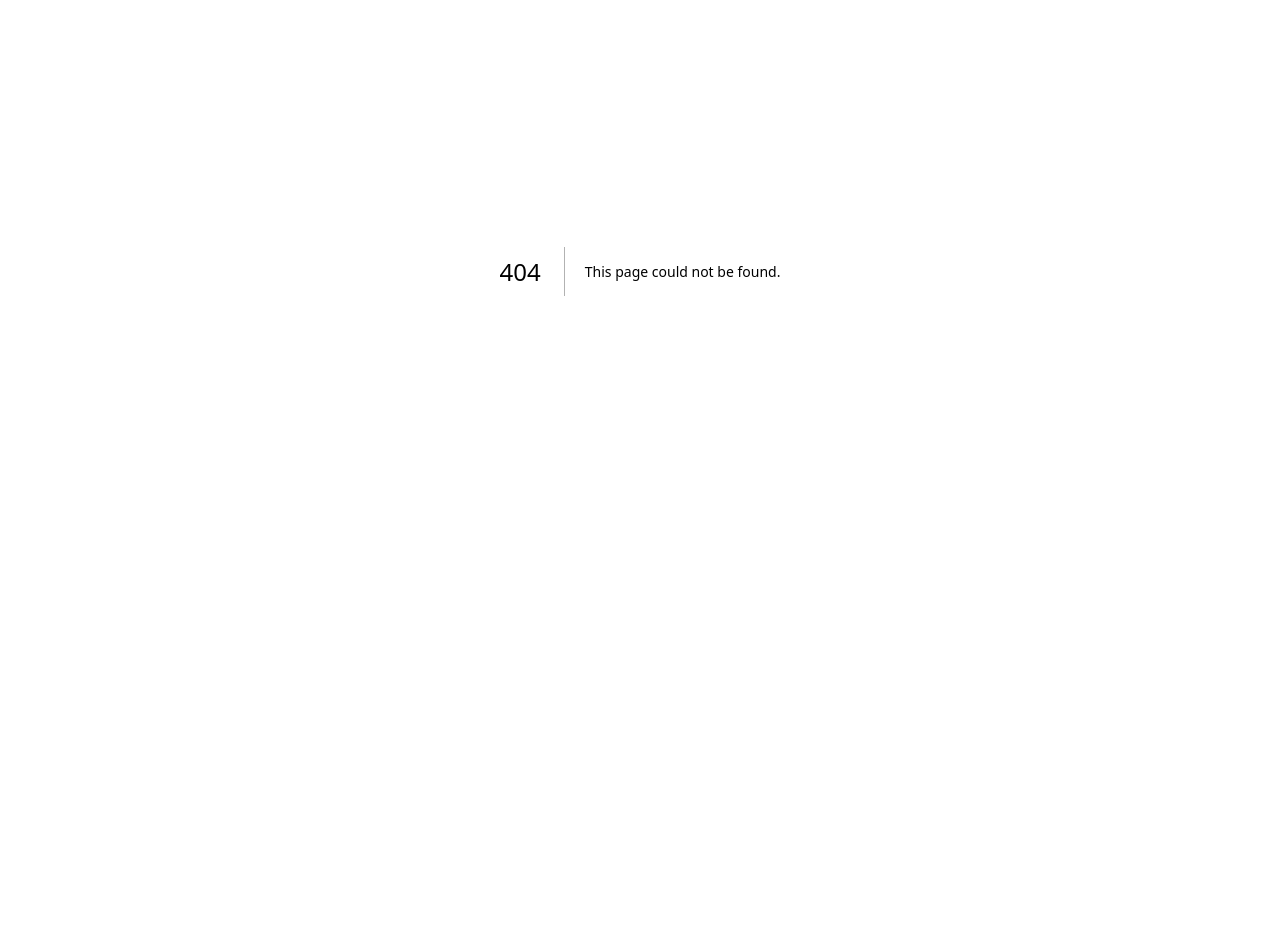
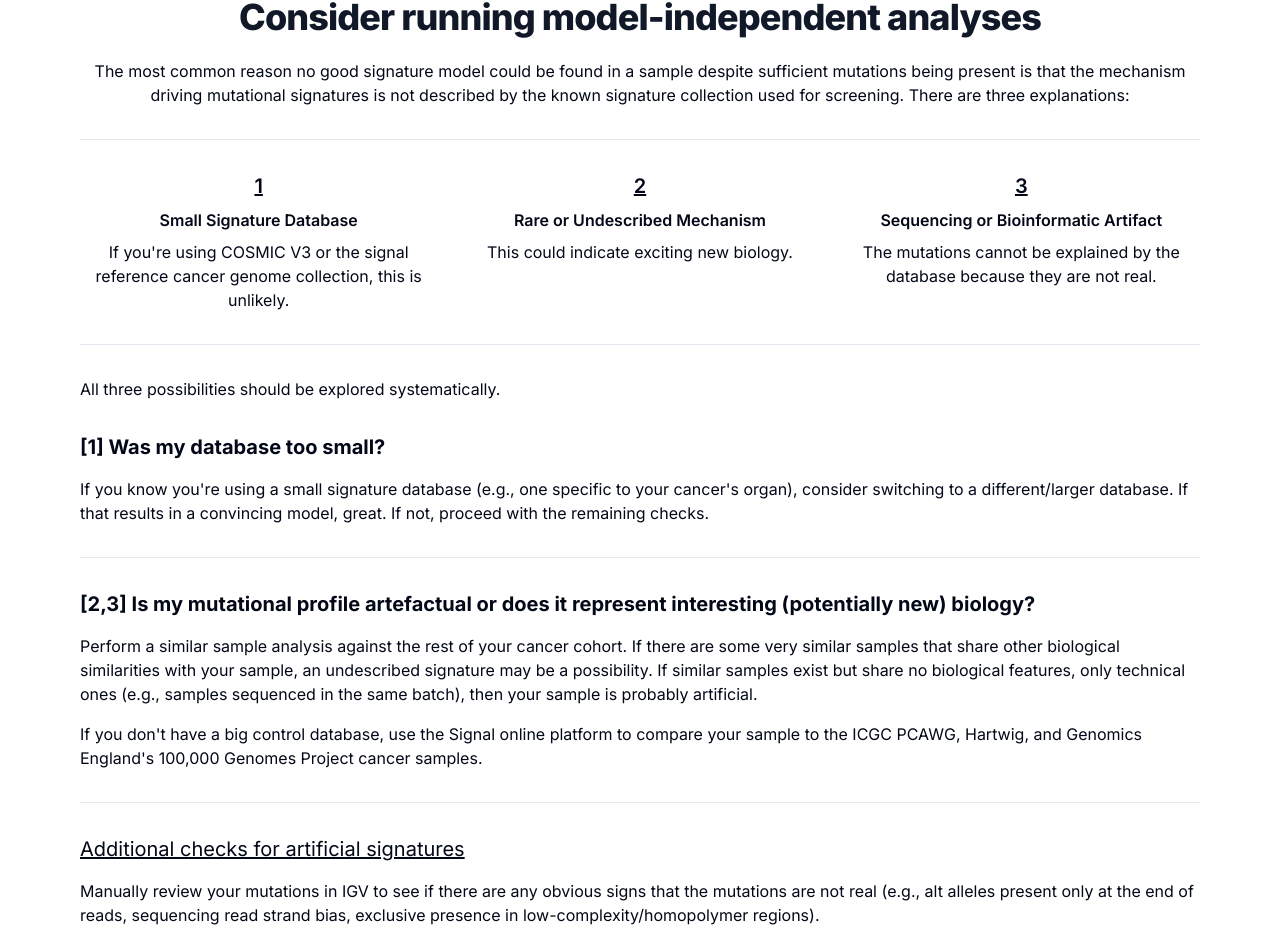
Before and after one commit to selkamand/sigscript, a Next.js app: page /workflow/screen/model_independent_analyses in a window 1280 px wide. Before the commit this address had no page. Shown: the part 129-1081 px from the top of the page. Before the commit the page ends 800 px from the top, so only its background shows below. Built offline with nearby package versions, Linux system fonts and the light colour scheme.

Commit message:
feat: addet fit and model_independent_analyses pages

```diff
--- a/app/page.tsx
+++ b/app/page.tsx
@@ -1,16 +1,24 @@
 import TextLink from "@/components/ui/textlink";
 import Image from "next/image";
-import Link
-  from "next/link";
+import Link from "next/link";
+
 export default function Home() {
   return (
     <div className="bg-white">
       <div className="mx-auto max-w-7xl py-24 sm:px-6 sm:py-32 lg:px-8">
-        <div
-          className="relative isolate overflow-hidden bg-gray-900 px-6 pt-16 shadow-2xl sm:rounded-3xl sm:px-16 md:pt-24 lg:flex lg:gap-x-20 lg:px-24 lg:pt-0">
-          <svg viewBox="0 0 1024 1024" aria-hidden="true"
-            className="absolute left-1/2 top-1/2 -z-10 h-[64rem] w-[64rem] -translate-y-1/2 [mask-image:radial-gradient(closest-side,white,transparent)] sm:left-full sm:-ml-80 lg:left-1/2 lg:ml-0 lg:-translate-x-1/2 lg:translate-y-0">
-            <circle r={512} cx={512} cy={512} fill="url(#759c1415-0410-454c-8f7c-9a820de03641)" fillOpacity="0.7" />
+        <div className="relative isolate overflow-hidden bg-gray-900 px-6 pt-16 shadow-2xl sm:rounded-3xl sm:px-16 md:pt-24 lg:flex lg:gap-x-20 lg:px-24 lg:pt-0">
+          <svg
+            viewBox="0 0 1024 1024"
+            aria-hidden="true"
+            className="absolute left-1/2 top-1/2 -z-10 h-[64rem] w-[64rem] -translate-y-1/2 [mask-image:radial-gradient(closest-side,white,transparent)] sm:left-full sm:-ml-80 lg:left-1/2 lg:ml-0 lg:-translate-x-1/2 lg:translate-y-0"
+          >
+            <circle
+              r={512}
+              cx={512}
+              cy={512}
+              fill="url(#759c1415-0410-454c-8f7c-9a820de03641)"
+              fillOpacity="0.7"
+            />
             <defs>
               <radialGradient id="759c1415-0410-454c-8f7c-9a820de03641">
                 <stop stopColor="#7775D6" />
@@ -23,34 +31,62 @@ export default function Home() {
               Interpret Mutational Signatures
             </h2>
             <p className="mt-6 text-lg leading-8 text-gray-300">
-              Learn best-practices for how to perform and interpret a mutational signature analysis
+              Learn best-practices for how to perform and interpret a mutational
+              signature analysis
             </p>
             <div className="mt-10 flex items-center justify-center gap-x-6 lg:justify-start">
-              <Link href="/introduction"
-                className="rounded-md bg-white px-3.5 py-2.5 text-sm font-semibold text-gray-900 shadow-sm hover:bg-gray-100 focus-visible:outline focus-visible:outline-2 focus-visible:outline-offset-2 focus-visible:outline-white">
+              <Link
+                href="/introduction"
+                className="rounded-md bg-white px-3.5 py-2.5 text-sm font-semibold text-gray-900 shadow-sm hover:bg-gray-100 focus-visible:outline focus-visible:outline-2 focus-visible:outline-offset-2 focus-visible:outline-white"
+              >
                 Get started
               </Link>
-              <Link href="/reference" className="text-sm font-semibold leading-6 text-white">
+              <Link
+                href="/reference"
+                className="text-sm font-semibold leading-6 text-white"
+              >
                 Quick Reference <span aria-hidden="true">→</span>
               </Link>
             </div>
           </div>
-          <div className="relative mt-16 h-80 lg:mt-8">
-            <Image alt="App screenshot"
-              src="/protocol.png" width={600}
+          <div className="relative mt-16 h-80 lg:mt-8 lg:flex lg:items-center lg:justify-center">
+            <Image
+              alt="App screenshot"
+              src="/protocol.png"
+              width={600}
               height={600}
-              className="align-middle" />
+              className="align-middle"
+            />
           </div>
         </div>
       </div>
       <div className="bg-orange-300 text-center py-4 lg:px-4">
-        <div className="p-2 bg-indigo-800 items-center text-indigo-100 leading-none lg:rounded-full flex lg:inline-flex" role="alert">
-          <span className="flex rounded-full bg-indigo-500 uppercase px-2 py-1 text-xs font-bold mr-3">Note</span>
-          <span className="font-semibold mr-2 text-left flex-auto">SigScript interpretation guidelines are easier to apply after running your cancer data through <TextLink text="SigScreen" newtab={true} href="https://github.com/selkamand/sigscreen" hovercolour="text-white"></TextLink></span>
-          <svg className="fill-current opacity-75 h-4 w-4" xmlns="http://www.w3.org/2000/svg" viewBox="0 0 20 20"><path d="M12.95 10.707l.707-.707L8 4.343 6.586 5.757 10.828 10l-4.242 4.243L8 15.657l4.95-4.95z" /></svg>
+        <div
+          className="p-2 bg-indigo-800 items-center text-indigo-100 leading-none lg:rounded-full flex lg:inline-flex"
+          role="alert"
+        >
+          <span className="flex rounded-full bg-indigo-500 uppercase px-2 py-1 text-xs font-bold mr-3">
+            Note
+          </span>
+          <span className="font-semibold mr-2 text-left flex-auto">
+            SigScript interpretation guidelines are easier to apply after
+            running your cancer data through{" "}
+            <TextLink
+              text="SigScreen"
+              newtab={true}
+              href="https://github.com/selkamand/sigscreen"
+              hovercolour="text-white"
+            ></TextLink>
+          </span>
+          <svg
+            className="fill-current opacity-75 h-4 w-4"
+            xmlns="http://www.w3.org/2000/svg"
+            viewBox="0 0 20 20"
+          >
+            <path d="M12.95 10.707l.707-.707L8 4.343 6.586 5.757 10.828 10l-4.242 4.243L8 15.657l4.95-4.95z" />
+          </svg>
         </div>
       </div>
-
-    </div >
+    </div>
   );
 }
--- /dev/null
+++ b/app/workflow/screen/fit/page.tsx
@@ -0,0 +1,35 @@
+import TextLink from "@/components/ui/textlink"
+import Link from "next/link";
+
+export default function Home() {
+    return (
+
+        <div>
+            <div className="min-h-screen bg-gray-100 py-6 flex flex-col justify-center sm:py-12">
+
+                <div className="relative px-4 py-10 bg-white shadow-lg sm:rounded-1xl sm:p-20">
+                    <h1 className="mb-4 text-4xl text-center font-extrabold leading-none tracking-tight text-gray-900 pb-4 pt-0">Does the mutational signature model fit the data well?</h1>
+                    <p className="text-center pb-8">If the signature model does not represent the observed data well, nothing can be inferred from the signature contribution percentages that model are drawn from.  </p>
+                    <hr className="" />
+                    <div className="grid sm:grid-cols-3 gap-4">
+                        <div className="p-8 flex flex-col items-center text-center">
+                            <h1 className="font-bold text-blue-500 text-lg">Model fits the data well</h1>
+                            <p className="text-sm font-light text-gray-400 pt-4 pb-4">The model shows high cosine-similarity to the observed data, but not overfit (i.e. similarity is not achieved by the presence of large numbers of unrelated signatures)</p>
+                            <button className="bg-blue-500 text-white font-bold py-2 px-4 hover:scale-110 duration-75">{'->'}</button>
+                        </div>
+                        <div className="p-8 flex flex-col items-center text-center">
+                            <h1 className="font-bold text-blue-500 text-lg">Model is not representative of the observed data</h1>
+                            <p className="text-sm font-light text-gray-400 pt-4 pb-4">The algorithms employed could not reconstruct a mutational profile similar to what was observed using only known signatures from <TextLink href="/infopages/databases" text="published signature collections"></TextLink></p>
+                            <Link href="/workflow/screen/model_independent_analyses"><button className="bg-blue-500 text-white font-bold py-2 px-4 hover:scale-110 duration-75">{'->'}</button></Link>
+                        </div>
+                        <div className="p-8 flex flex-col items-center text-center">
+                            <h1 className="font-bold text-blue-500 text-lg">Unsure</h1>
+                            <p className="text-sm font-light text-gray-400 pt-4 pb-4">How do I check whether the model is fitting my data well?</p>
+                            <Link href=""><button className="bg-blue-500 text-white font-bold py-2 px-4 hover:scale-110 duration-75">{'->'}</button></Link>
+                        </div>
+                    </div>
+                </div>
+            </div>
+        </div>
+    );
+}
--- /dev/null
+++ b/app/workflow/screen/model_independent_analyses/page.tsx
@@ -0,0 +1,59 @@
+import TextLink from "@/components/ui/textlink";
+import Link from "next/link";
+
+export default function Home() {
+    return (
+        <div className="min-h-screen bg-gray-100 py-6 flex flex-col justify-center sm:py-12">
+            <div className="relative px-4 py-10 bg-white shadow-lg sm:rounded-lg sm:p-20">
+                <h1 className="mb-6 text-4xl text-center font-extrabold leading-none tracking-tight text-gray-900">
+                    Consider running model-independent analyses
+                </h1>
+                <p className="text-center mb-8">
+                    The most common reason no good signature model could be found in a sample despite sufficient mutations being present is that the mechanism driving mutational signatures is not described by the known signature collection used for screening. There are three explanations:
+                </p>
+                <hr className="mb-8" />
+                <div className="grid grid-cols-1 md:grid-cols-3 gap-6 mb-8 text-center">
+                    <div>
+                        <h3 className="font-semibold mb-2 text-xl underline">1</h3>
+                        <h3 className="font-semibold mb-2">Small Signature Database</h3>
+                        <p>If you're using COSMIC V3 or the signal reference cancer genome collection, this is unlikely.</p>
+                    </div>
+                    <div>
+                        <h3 className="font-semibold mb-2 text-xl underline">2</h3>
+                        <h3 className="font-semibold mb-2">Rare or Undescribed Mechanism</h3>
+                        <p>This could indicate exciting new biology.</p>
+                    </div>
+                    <div>
+                        <h3 className="font-semibold mb-2 text-xl underline">3</h3>
+                        <h3 className="font-semibold mb-2">Sequencing or Bioinformatic Artifact</h3>
+                        <p>The mutations cannot be explained by the database because they are not real.</p>
+                    </div>
+                </div>
+                <hr className="mb-8" />
+                <p className="mb-8">All three possibilities should be explored systematically.</p>
+                <h2 className="font-bold text-xl mb-4">[1] Was my database too small?</h2>
+                <p className="mb-8">
+                    If you know you're using a small signature database (e.g., one specific to your cancer's organ), consider switching to a different/larger database. If that results in a convincing model, great. If not, proceed with the remaining checks.
+                </p>
+                <hr className="mb-8" />
+                <h2 className="font-bold text-xl mb-4">[2,3] Is my mutational profile artefactual or does it represent interesting (potentially new) biology?</h2>
+                <p className="mb-4">
+                    Perform a similar sample analysis against the rest of your cancer cohort. If there are some very similar samples that share other biological similarities with your sample, an undescribed signature may be a possibility. If similar samples exist but share no biological features, only technical ones (e.g., samples sequenced in the same batch), then your sample is probably artificial.
+                </p>
+                <p className="mb-8">
+                    If you don't have a big control database, use the Signal online platform to compare your sample to the ICGC PCAWG, Hartwig, and Genomics England's 100,000 Genomes Project cancer samples.
+                </p>
+                <hr className="mb-8" />
+                <h2 className="underline text-xl mb-4">Additional checks for artificial signatures</h2>
+                <p className="mb-8">
+                    Manually review your mutations in IGV to see if there are any obvious signs that the mutations are not real (e.g., alt alleles present only at the end of reads, sequencing read strand bias, exclusive presence in low-complexity/homopolymer regions).
+                </p>
+                <hr className="mb-8" />
+                <h2 className="underline text-xl mb-4">Motif Discovery</h2>
+                <p>
+                    Finally, you can use tools like STREME to perform motif discovery and identify any sequence-context biases of your mutations.
+                </p>
+            </div>
+        </div>
+    );
+}
--- a/app/workflow/screen/mutationcount/page.tsx
+++ b/app/workflow/screen/mutationcount/page.tsx
@@ -15,17 +15,17 @@ export default function Home() {
                         <div className="p-8 flex flex-col items-center text-center">
                             <h1 className="font-bold text-blue-500 text-lg">Sufficient Mutations</h1>
                             <p className="text-sm font-light text-gray-400 pt-4 pb-4">This patient has lots of mutations</p>
-                            <button className="bg-blue-500 text-white font-bold py-2 px-4 hover:scale-110 duration-75">{'->'}</button>
+                            <Link href="/workflow/screen/fit"><button className="bg-blue-500 text-white font-bold py-2 px-4 hover:scale-110 duration-75">{'->'}</button></Link>
                         </div>
                         <div className="p-8 flex flex-col items-center text-center">
                             <h1 className="font-bold text-blue-500 text-lg">Quiet Tumour</h1>
                             <p className="text-sm font-light text-gray-400 pt-4 pb-4">Tumour has very few mutations</p>
-                            <button className="bg-blue-500 text-white font-bold py-2 px-4 hover:scale-110 duration-75">{'->'}</button>
+                            <Link href=""><button className="bg-blue-500 text-white font-bold py-2 px-4 hover:scale-110 duration-75">{'->'}</button></Link>
                         </div>
                         <div className="p-8 flex flex-col items-center text-center">
                             <h1 className="font-bold text-blue-500 text-lg">Unsure</h1>
                             <p className="text-sm font-light text-gray-400 pt-4 pb-4">Uncertain how to identify whether there are enough mutations in the sample?</p>
-                            <Link href="/infopages/essentialreading"><button className="bg-blue-500 text-white font-bold py-2 px-4 hover:scale-110 duration-75">{'->'}</button></Link>
+                            <Link href=""><button className="bg-blue-500 text-white font-bold py-2 px-4 hover:scale-110 duration-75">{'->'}</button></Link>
                         </div>
                     </div>
                 </div>
```
